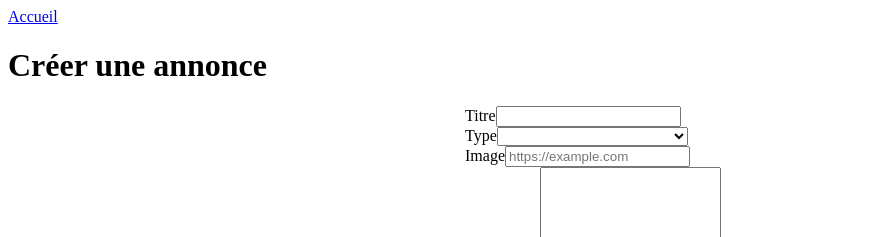
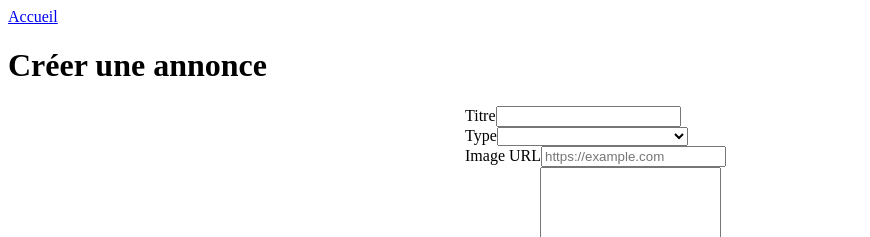
Before and after one commit to harini-kandauda/Freep, a Vue app in the folder frontend/: page /create_article in a window 1280 px wide. Shown: the top 237 px of the page, without its empty margins (0-870 px from the left). Built offline with nearby package versions, Linux system fonts and the light colour scheme.

Commit message:
added "URL" to nametag

```diff
--- a/frontend/src/views/ArticleCreate.vue
+++ b/frontend/src/views/ArticleCreate.vue
@@ -23,7 +23,7 @@
       </select>
     </div>
     <div>
-      <label for="article_image">Image</label>
+      <label for="article_image">Image URL</label>
       <input
         type="url"
         name="article_image"
```
